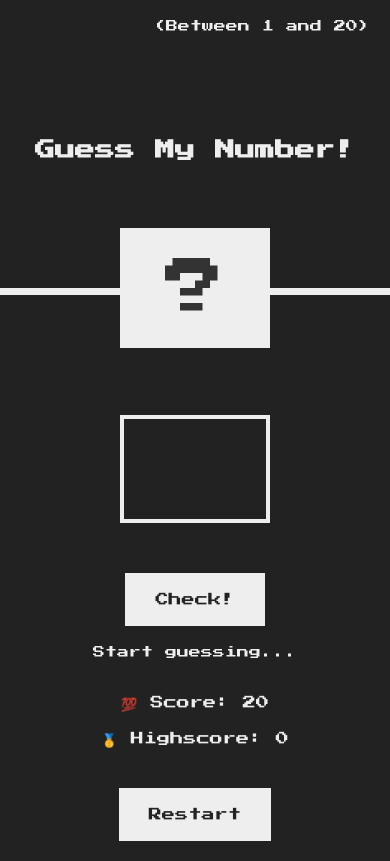
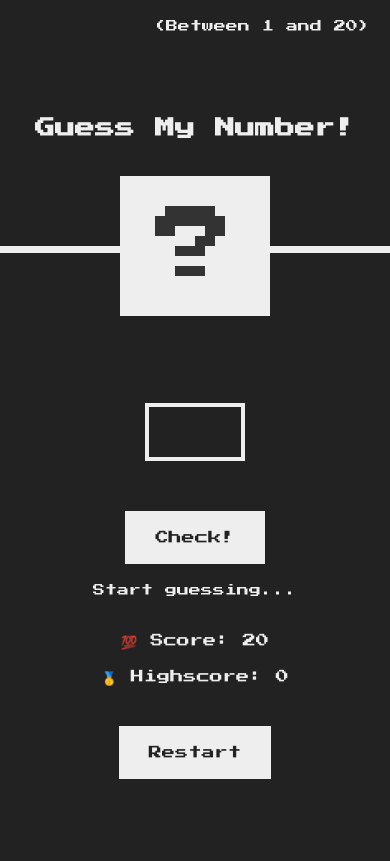
Before and after one commit to BigBen-7/Guess-My-Number-Game, a plain HTML site: page index.html in a window 390 px wide. Shown: the top 861 px of the page. Drawn offline with Linux system fonts and the light colour scheme.

Commit message:
Update style.css

```diff
--- a/style.css
+++ b/style.css
@@ -59,7 +59,7 @@ h1 {
 .number {
   background: #eee;
   color: #333;
-  font-size: 6rem;
+  font-size: 8rem;
   width: 15rem;
   padding: 3rem 0rem;
   text-align: center;
@@ -119,7 +119,7 @@ h1 {
   margin-bottom: 2rem;
 }
 
-@media screen and (max-width: 768px) {
+@media (max-width: 768px) {
   body {
     overflow-x: hidden;
     height: 10vh;
@@ -135,17 +135,23 @@ h1 {
     padding: 2rem;
     height: 50vh;
   }
+  .number {
+    /* font-size: 4rem; */
+    width: 15rem;
+    padding: 3rem 0rem;
+    text-align: center;
+  }
   .between {
     font-size: 1.2rem;
     text-align: center;
   }
   .guess {
-    font-size: 5rem;
-    padding: 2.5rem;
-    width: 15rem;
+    font-size: 2.5rem;
+    padding: 1.5rem;
+    width: 12rem;
     text-align: center;
     display: block;
-    margin-bottom: 3rem;
+    margin-top: 3rem;
   }
   .right {
     display: grid;
@@ -169,3 +175,29 @@ h1 {
     margin: 2rem;
   }
 }
+@media (max-width: 500px) {
+  body {
+    overflow-x: hidden;
+    width: 100%;
+  }
+  .guess {
+    overflow-x: hidden;
+    font-size: 2rem;
+    /* padding: 2.5rem; */
+    width: 10rem;
+    text-align: center;
+    display: block;
+    margin-top: 3rem;
+  }
+  /* .number {
+    font-size: 2rem;
+    width: 5rem;
+    padding: 3rem 0rem;
+    text-align: center;
+  } */
+  header {
+    position: relative;
+    height: 30vh;
+    border-bottom: 7px solid #eee;
+  }
+}
```
